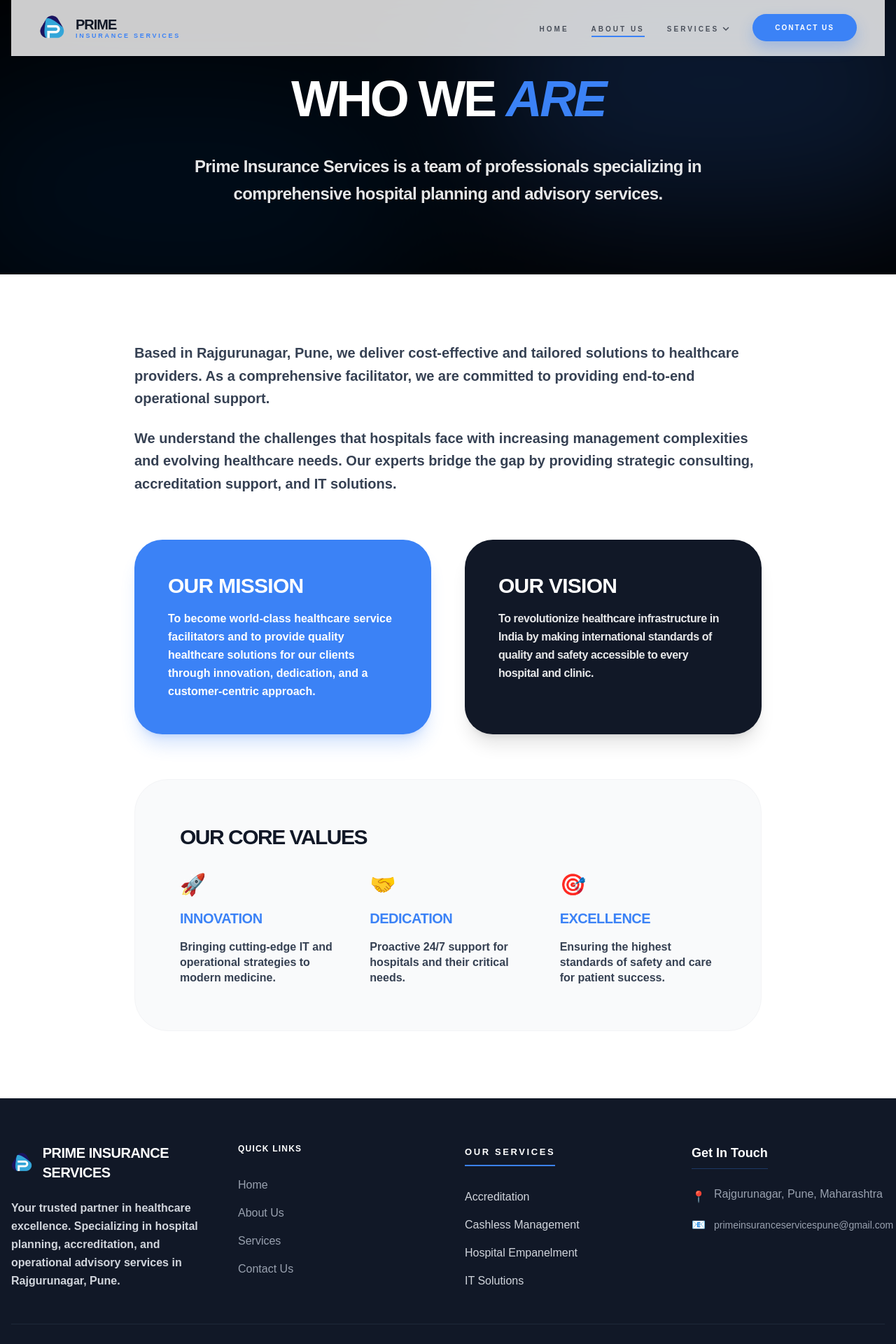
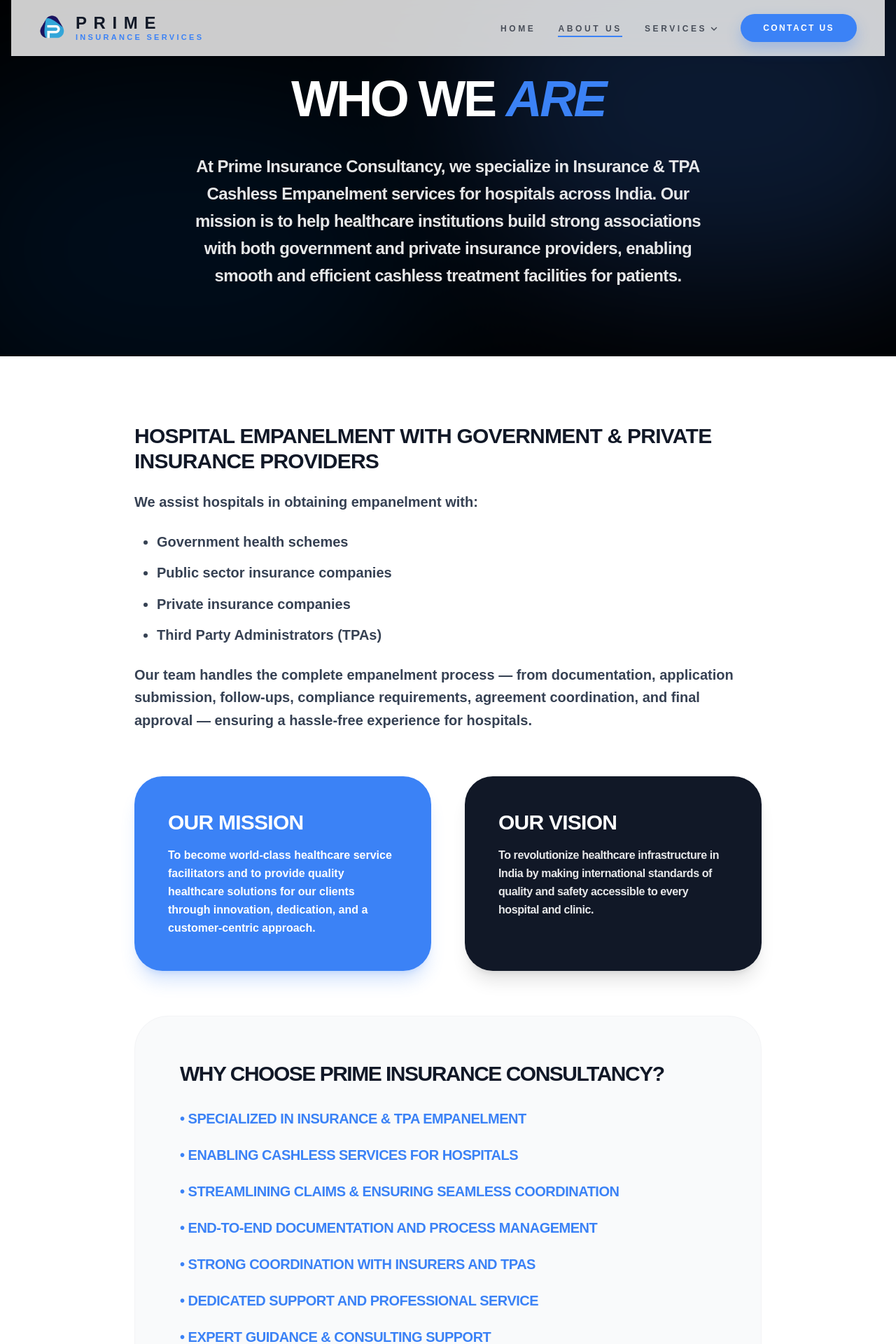
Before and after one commit to AtharvaIparkar/Prime-Insurance, a Next.js app: page /about in a window 1280 px wide. Shown: the top 1920 px of the page at 70% size. Built offline with nearby package versions, Linux system fonts and the light colour scheme.

Commit message:
final frontend push

```diff
--- a/src/app/about/page.tsx
+++ b/src/app/about/page.tsx
@@ -12,9 +12,9 @@
 
                 <div className="container mx-auto px-4 relative z-10">
                     <div className="max-w-4xl mx-auto text-center space-y-8">
-                        <h1 className="text-5xl md:text-7xl font-black text-white leading-tight tracking-tighter uppercase">Who We <span className="text-primary italic">Are</span></h1>
-                        <p className="text-xl md:text-2xl text-white/90 leading-relaxed max-w-3xl mx-auto font-bold tracking-tight">
-                            Prime Insurance Services is a team of professionals specializing in comprehensive hospital planning and advisory services.
+                        <h1 className="text-4xl sm:text-5xl md:text-6xl lg:text-7xl font-black text-white leading-tight tracking-tighter uppercase">Who We <span className="text-primary italic">Are</span></h1>
+                        <p className="text-lg sm:text-xl md:text-2xl text-white/90 leading-relaxed max-w-3xl mx-auto font-bold tracking-tight">
+                            At Prime Insurance Consultancy, we specialize in Insurance & TPA Cashless Empanelment services for hospitals across India. Our mission is to help healthcare institutions build strong associations with both government and private insurance providers, enabling smooth and efficient cashless treatment facilities for patients.
                         </p>
                     </div>
                 </div>
@@ -25,12 +25,19 @@
                 <div className="container mx-auto px-4">
                     <div className="max-w-4xl mx-auto space-y-16">
 
-                        <div className="space-y-6 text-xl text-gray-700 leading-relaxed font-bold">
+                        <div className="space-y-6 text-base sm:text-lg md:text-xl text-gray-700 leading-relaxed font-bold">
+                            <h2 className="text-2xl sm:text-3xl font-black text-hospital-slate uppercase tracking-tight">Hospital Empanelment with Government & Private Insurance Providers</h2>
                             <p>
-                                Based in Rajgurunagar, Pune, we deliver cost-effective and tailored solutions to healthcare providers. As a comprehensive facilitator, we are committed to providing end-to-end operational support.
+                                We assist hospitals in obtaining empanelment with:
                             </p>
+                            <ul className="list-disc pl-8 space-y-3">
+                                <li>Government health schemes</li>
+                                <li>Public sector insurance companies</li>
+                                <li>Private insurance companies</li>
+                                <li>Third Party Administrators (TPAs)</li>
+                            </ul>
                             <p>
-                                We understand the challenges that hospitals face with increasing management complexities and evolving healthcare needs. Our experts bridge the gap by providing strategic consulting, accreditation support, and IT solutions.
+                                Our team handles the complete empanelment process — from documentation, application submission, follow-ups, compliance requirements, agreement coordination, and final approval — ensuring a hassle-free experience for hospitals.
                             </p>
                         </div>
 
@@ -50,24 +57,32 @@
                             </div>
                         </div>
 
-                        {/* Core Values */}
                         <div className="space-y-8 bg-gray-50 p-12 md:p-16 rounded-[3rem] border border-gray-100">
-                            <h2 className="text-3xl font-black text-hospital-slate uppercase tracking-tighter">Our Core Values</h2>
-                            <div className="grid grid-cols-1 sm:grid-cols-3 gap-12">
-                                <div className="space-y-4">
-                                    <div className="text-3xl">🚀</div>
-                                    <p className="text-primary font-black text-xl uppercase tracking-tight">Innovation</p>
-                                    <p className="text-gray-700 font-bold leading-snug">Bringing cutting-edge IT and operational strategies to modern medicine.</p>
+                            <h2 className="text-3xl font-black text-hospital-slate uppercase tracking-tighter">Why Choose Prime Insurance Consultancy?</h2>
+                            <div className="grid grid-cols-1 gap-6">
+                                <div className="space-y-3">
+                                    <p className="text-primary font-black text-xl uppercase tracking-tight">• Specialized in Insurance & TPA Empanelment</p>
                                 </div>
-                                <div className="space-y-4">
-                                    <div className="text-3xl">🤝</div>
-                                    <p className="text-primary font-black text-xl uppercase tracking-tight">Dedication</p>
-                                    <p className="text-gray-700 font-bold leading-snug">Proactive 24/7 support for hospitals and their critical needs.</p>
+                                <div className="space-y-3">
+                                    <p className="text-primary font-black text-xl uppercase tracking-tight">• Enabling Cashless Services for Hospitals</p>
                                 </div>
-                                <div className="space-y-4">
-                                    <div className="text-3xl">🎯</div>
-                                    <p className="text-primary font-black text-xl uppercase tracking-tight">Excellence</p>
-                                    <p className="text-gray-700 font-bold leading-snug">Ensuring the highest standards of safety and care for patient success.</p>
+                                <div className="space-y-3">
+                                    <p className="text-primary font-black text-xl uppercase tracking-tight">• Streamlining Claims & Ensuring Seamless Coordination</p>
+                                </div>
+                                <div className="space-y-3">
+                                    <p className="text-primary font-black text-xl uppercase tracking-tight">• End-to-end documentation and process management</p>
+                                </div>
+                                <div className="space-y-3">
+                                    <p className="text-primary font-black text-xl uppercase tracking-tight">• Strong coordination with insurers and TPAs</p>
+                                </div>
+                                <div className="space-y-3">
+                                    <p className="text-primary font-black text-xl uppercase tracking-tight">• Dedicated support and professional service</p>
+                                </div>
+                                <div className="space-y-3">
+                                    <p className="text-primary font-black text-xl uppercase tracking-tight">• Expert Guidance & Consulting Support</p>
+                                </div>
+                                <div className="space-y-3">
+                                    <p className="text-primary font-black text-xl uppercase tracking-tight">• Focused on hospital revenue growth and compliance</p>
                                 </div>
                             </div>
                         </div>
--- a/src/app/contact/page.tsx
+++ b/src/app/contact/page.tsx
@@ -12,8 +12,8 @@
 
                 <div className="container mx-auto px-4 relative z-10">
                     <div className="max-w-5xl mx-auto text-center mb-10 space-y-6">
-                        <h1 className="text-5xl md:text-7xl font-black text-white tracking-tighter uppercase">Let's <span className="text-primary italic">Talk</span> Healthcare</h1>
-                        <p className="text-xl md:text-2xl text-white font-bold max-w-3xl mx-auto opacity-90 tracking-tight">Partner with us for excellence in hospital planning and advisory services.</p>
+                        <h1 className="text-4xl sm:text-5xl md:text-6xl lg:text-7xl font-black text-white tracking-tighter uppercase">Let's <span className="text-primary italic">Talk</span> Healthcare</h1>
+                        <p className="text-lg sm:text-xl md:text-2xl text-white font-bold max-w-3xl mx-auto opacity-90 tracking-tight">Partner with us for excellence in hospital planning and advisory services.</p>
                     </div>
                 </div>
             </section>
@@ -65,11 +65,11 @@
                                         </div>
                                         <select className="w-full bg-white/10 border border-white/20 p-5 rounded-2xl focus:outline-none focus:border-primary transition-colors text-white font-bold">
                                             <option className="bg-hospital-slate">Select Service Required</option>
-                                            <option className="bg-hospital-slate">Accreditation Support</option>
+                                            <option className="bg-hospital-slate">Insurance & TPA Cashless Empanelment</option>
+                                            <option className="bg-hospital-slate">NABH and NABL Accreditation</option>
                                             <option className="bg-hospital-slate">Cashless Management</option>
                                             <option className="bg-hospital-slate">IT Solutions</option>
                                             <option className="bg-hospital-slate">Hospital Marketing</option>
-                                            <option className="bg-hospital-slate">Empanelment Services</option>
                                         </select>
                                         <textarea placeholder="Describe your hospital's needs..." rows={4} className="w-full bg-white/10 border border-white/20 p-5 rounded-2xl focus:outline-none focus:border-primary transition-colors text-white font-bold placeholder:text-gray-400"></textarea>
                                         <button className="w-full bg-primary py-5 rounded-2xl font-black text-xl uppercase tracking-widest hover:scale-[1.02] transition-all shadow-[0_20px_40px_rgba(59,130,246,0.2)]" type="button">Book Consultation</button>
--- a/src/app/page.tsx
+++ b/src/app/page.tsx
@@ -16,9 +16,9 @@
         <div className="container mx-auto px-4">
           <div className="max-w-4xl mx-auto text-center mb-16">
             <h3 className="text-primary font-black uppercase tracking-[0.4em] text-sm mb-4">Who We Are</h3>
-            <h2 className="text-4xl md:text-5xl font-black text-hospital-slate uppercase tracking-tighter mb-8">Why Choose Us</h2>
-            <p className="text-lg text-gray-600 leading-relaxed font-medium">
-              Prime Insurance Services is a team of professionals specializing in comprehensive hospital planning and advisory services. Our experts deliver cost-effective and tailored solutions to healthcare providers. As a comprehensive facilitator based in Rajgurunagar, Pune, we are committed to providing end-to-end operational support. We understand the challenges that hospitals face with increasing management complexities and evolving healthcare needs.
+            <h2 className="text-3xl sm:text-4xl md:text-5xl font-black text-hospital-slate uppercase tracking-tighter mb-8">Why Choose Us</h2>
+            <p className="text-base sm:text-lg text-gray-600 leading-relaxed font-medium">
+              At Prime Insurance Consultancy, we specialize in Insurance & TPA Cashless Empanelment services for hospitals across India. Our mission is to help healthcare institutions build strong associations with both government and private insurance providers, enabling smooth and efficient cashless treatment facilities for patients.
             </p>
           </div>
 
--- a/src/app/services/empanelments/page.tsx
+++ b/src/app/services/empanelments/page.tsx
@@ -8,14 +8,16 @@
 
     const fullService = {
         ...service,
-        longDescription: 'Strategic staffing solutions that place expert healthcare professionals directly into your hospital workforce. Our empanelment services ensure that your facility is equipped with highly trained specialists to drive clinical excellence.',
+        longDescription: 'At Prime Insurance Consultancy, we specialize in Insurance & TPA Cashless Empanelment services for hospitals across India. Our mission is to help healthcare institutions build strong associations with both government and private insurance providers, enabling smooth and efficient cashless treatment facilities for patients. We assist hospitals in obtaining empanelment with Government health schemes, Public sector insurance companies, Private insurance companies, and Third Party Administrators (TPAs). Our team handles the complete empanelment process — from documentation, application submission, follow-ups, compliance requirements, agreement coordination, and final approval — ensuring a hassle-free experience for hospitals.',
         bulletPoints: [
-            'Staffing Needs Assessment & Gap Analysis',
-            'Specialist Doctor Empanelment',
-            'Nursing & Paramedical Workforce Solutions',
-            'Administrative Leadership Search',
-            'Credentialing & Privilege Management',
-            'Performance Review Frameworks'
+            'Specialized in Insurance & TPA Empanelment',
+            'Enabling Cashless Services for Hospitals',
+            'Streamlining Claims & Ensuring Seamless Coordination',
+            'End-to-end documentation and process management',
+            'Strong coordination with insurers and TPAs',
+            'Dedicated support and professional service',
+            'Expert Guidance & Consulting Support',
+            'Focused on hospital revenue growth and compliance'
         ]
     };
 
--- a/src/components/layout/Footer.tsx
+++ b/src/components/layout/Footer.tsx
@@ -6,7 +6,7 @@
     return (
         <footer className="bg-hospital-slate text-white pt-16 pb-8">
             <div className="container mx-auto px-4">
-                <div className="grid grid-cols-1 md:grid-cols-4 gap-12 mb-12">
+                <div className="grid grid-cols-1 sm:grid-cols-2 md:grid-cols-4 gap-8 md:gap-12 mb-12">
                     {/* Company Bio */}
                     <div className="space-y-6">
                         <div className="flex items-center space-x-3">
@@ -18,9 +18,9 @@
                                     className="object-contain"
                                 />
                             </div>
-                            <h3 className="text-xl font-black text-white uppercase tracking-tight">Prime Insurance Services</h3>
+                            <h3 className="text-base sm:text-lg md:text-xl font-black text-white uppercase tracking-tight">Prime Insurance Services</h3>
                         </div>
-                        <p className="text-gray-300 font-bold leading-relaxed">
+                        <p className="text-sm sm:text-base text-gray-300 font-bold leading-relaxed">
                             Your trusted partner in healthcare excellence. Specializing in hospital planning, accreditation, and operational advisory services in Rajgurunagar, Pune.
                         </p>
                     </div>
--- a/src/components/layout/Header.tsx
+++ b/src/components/layout/Header.tsx
@@ -51,8 +51,8 @@
                         />
                     </div>
                     <div className="flex flex-col -space-y-1">
-                        <span className={`text-xl font-black uppercase tracking-tighter transition-colors duration-500 ${themeColorClass}`}>Prime</span>
-                        <span className="text-[9px] font-black text-primary uppercase tracking-[0.3em]">Insurance Services</span>
+                        <span className={`text-2xl font-black uppercase tracking-[0.4em] transition-colors duration-500 ${themeColorClass}`}>Prime</span>
+                        <span className="text-[11px] font-black text-primary uppercase tracking-[0.3em]">Insurance Services</span>
                     </div>
                 </Link>
 
@@ -67,7 +67,7 @@
                         >
                             <Link
                                 href={link.href}
-                                className={`text-[10px] font-black uppercase tracking-[0.3em] transition-all relative inline-flex items-center ${secondaryColorClass}`}
+                                className={`text-xs font-black uppercase tracking-[0.3em] transition-all relative inline-flex items-center ${secondaryColorClass}`}
                             >
                                 {link.label}
                                 {link.hasDropdown && (
@@ -118,7 +118,7 @@
                     ))}
                     <Link
                         href="/contact"
-                        className={`px-8 py-3 rounded-full font-black text-[10px] uppercase tracking-[0.2em] transition-all shadow-[0_10px_20px_rgba(59,130,246,0.3)] active:scale-95 ${isScrolled ? 'bg-primary text-white hover:bg-white hover:text-primary' : 'bg-primary text-white hover:bg-hospital-slate'}`}
+                        className={`px-8 py-3 rounded-full font-black text-xs uppercase tracking-[0.2em] transition-all shadow-[0_10px_20px_rgba(59,130,246,0.3)] active:scale-95 ${isScrolled ? 'bg-primary text-white hover:bg-white hover:text-primary' : 'bg-primary text-white hover:bg-hospital-slate'}`}
                     >
                         Contact Us
                     </Link>
--- a/src/components/ui/ServiceCard.tsx
+++ b/src/components/ui/ServiceCard.tsx
@@ -8,11 +8,11 @@
 
 export const ServiceCard: React.FC<ServiceCardProps> = ({ service }) => {
     return (
-        <div className="group bg-white p-8 rounded-2xl shadow-sm border border-gray-100 hover:shadow-xl transition-all duration-300 hover:-translate-y-1">
+        <div className="group bg-white p-6 sm:p-8 rounded-2xl shadow-sm border border-gray-100 hover:shadow-xl transition-all duration-300 hover:-translate-y-1">
             <div className="w-14 h-14 bg-primary/10 rounded-xl flex items-center justify-center text-3xl mb-6 group-hover:bg-primary group-hover:text-white transition-colors">
                 {service.icon || '🏥'}
             </div>
-            <h3 className="text-xl font-bold text-hospital-slate mb-3 tracking-tight">{service.title}</h3>
+            <h3 className="text-lg sm:text-xl font-bold text-hospital-slate mb-3 tracking-tight">{service.title}</h3>
             <p className="text-gray-800 mb-6 leading-relaxed font-bold line-clamp-3">
                 {service.description}
             </p>
--- a/src/constants/services.ts
+++ b/src/constants/services.ts
@@ -1,9 +1,19 @@
 export const hospitalServices = [
     {
+        id: 'empanelments',
+        title: 'Insurance & TPA Cashless Empanelment',
+        slug: 'empanelments',
+        description: 'We specialize in Insurance & TPA Cashless Empanelment services for hospitals across India, helping healthcare institutions build strong associations with government and private insurance providers.',
+        icon: '🏥',
+        link: '/services/empanelments',
+        featured: true,
+        image: '/services/empanelments.webp'
+    },
+    {
         id: 'accreditation',
-        title: 'Accreditation',
+        title: 'NABH and NABL Accreditation',
         slug: 'accreditation',
-        description: 'Accreditation is a vital aspect of hospital consultancy, ensuring that healthcare institutions meet established standards of quality and safety.',
+        description: 'Accreditation is a vital aspect of hospital consultancy, ensuring that healthcare institutions meet established standards of quality and safety through NABH and NABL certifications.',
         icon: '✓',
         link: '/services/accreditation',
         featured: true,
@@ -30,16 +40,6 @@
         image: '/services/consultancy-solutions.webp'
     },
     {
-        id: 'empanelments',
-        title: 'Empanelments',
-        slug: 'empanelments',
-        description: 'Strategic placements involving embedding highly trained healthcare professionals within hospital systems to improve operational efficiency and patient care.',
-        icon: '🏥',
-        link: '/services/empanelments',
-        featured: true,
-        image: '/services/empanelments.webp'
-    },
-    {
         id: 'hospital-marketing',
         title: 'Hospital Marketing',
         slug: 'hospital-marketing',
@@ -60,30 +60,12 @@
         image: '/services/it-solution.webp'
     },
     {
-        id: 'tpa-empanelment',
-        title: 'TPA Empanelment Consultant in India',
-        slug: 'tpa-empanelment-consultant-in-india',
-        description: 'Expert guidance for Third Party Administrator empanelment processes, ensuring seamless integration with insurance networks.',
-        icon: '📋',
-        link: '/services/tpa-empanelment-consultant-in-india',
-        subService: true
-    },
-    {
-        id: 'nabh-consultant',
-        title: 'NABH Consultant in India',
-        slug: 'nabh-consultant-in-india',
-        description: 'Comprehensive support for achieving NABH (National Accreditation Board for Hospitals & Healthcare Providers) accreditation.',
+        id: 'nabh-nabl-consultant',
+        title: 'NABH/NABL Consultant in India',
+        slug: 'nabh-nabl-consultant-in-india',
+        description: 'Comprehensive support for achieving NABH (National Accreditation Board for Hospitals & Healthcare Providers) and NABL (National Accreditation Board for Testing and Calibration Laboratories) accreditation and certification.',
         icon: '🏆',
-        link: '/services/nabh-consultant-in-india',
-        subService: true
-    },
-    {
-        id: 'nabl-consultant',
-        title: 'NABL Consultant in India',
-        slug: 'nabl-consultant-in-india',
-        description: 'Professional consultancy for NABL (National Accreditation Board for Testing and Calibration Laboratories) certification.',
-        icon: '🔬',
-        link: '/services/nabl-consultant-in-india',
+        link: '/services/nabh-nabl-consultant-in-india',
         subService: true
     },
     {
@@ -107,9 +89,7 @@
 ];
 
 export const subServicesData = [
-    { title: 'TPA Empanelment Consultant in India', href: '/services/tpa-empanelment-consultant-in-india' },
-    { title: 'NABH Consultant in India', href: '/services/nabh-consultant-in-india' },
-    { title: 'NABL Consultant in India', href: '/services/nabl-consultant-in-india' },
+    { title: 'NABH/NABL Consultant in India', href: '/services/nabh-nabl-consultant-in-india' },
     { title: 'Hospital Empanelment Consultant in India', href: '/services/hospital-empanelment-consultant-in-india' }
 ];
 
```
Also changed, not shown: src/app/services/nabh-nabl-consultant-in-india/page.tsx (added, +29 -0 lines), src/components/ui/Hero.tsx (+7 -7 lines).
